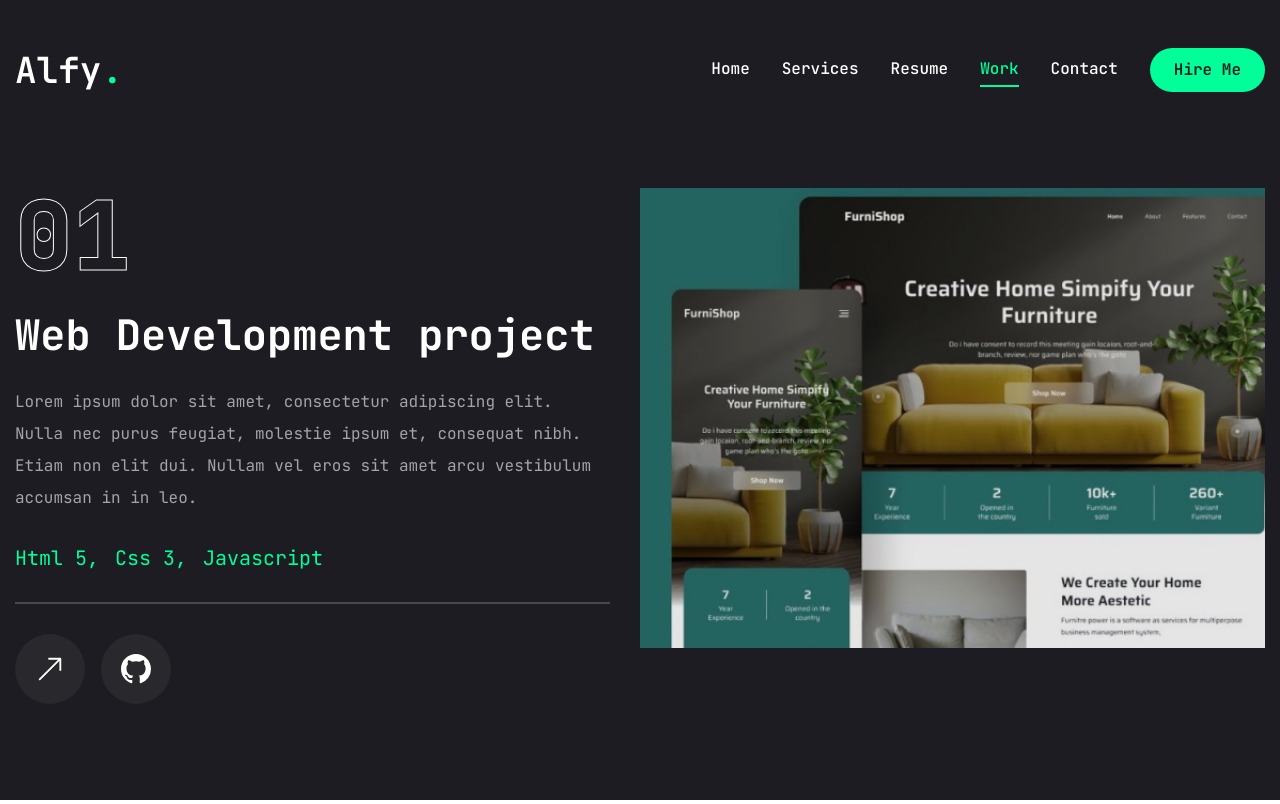
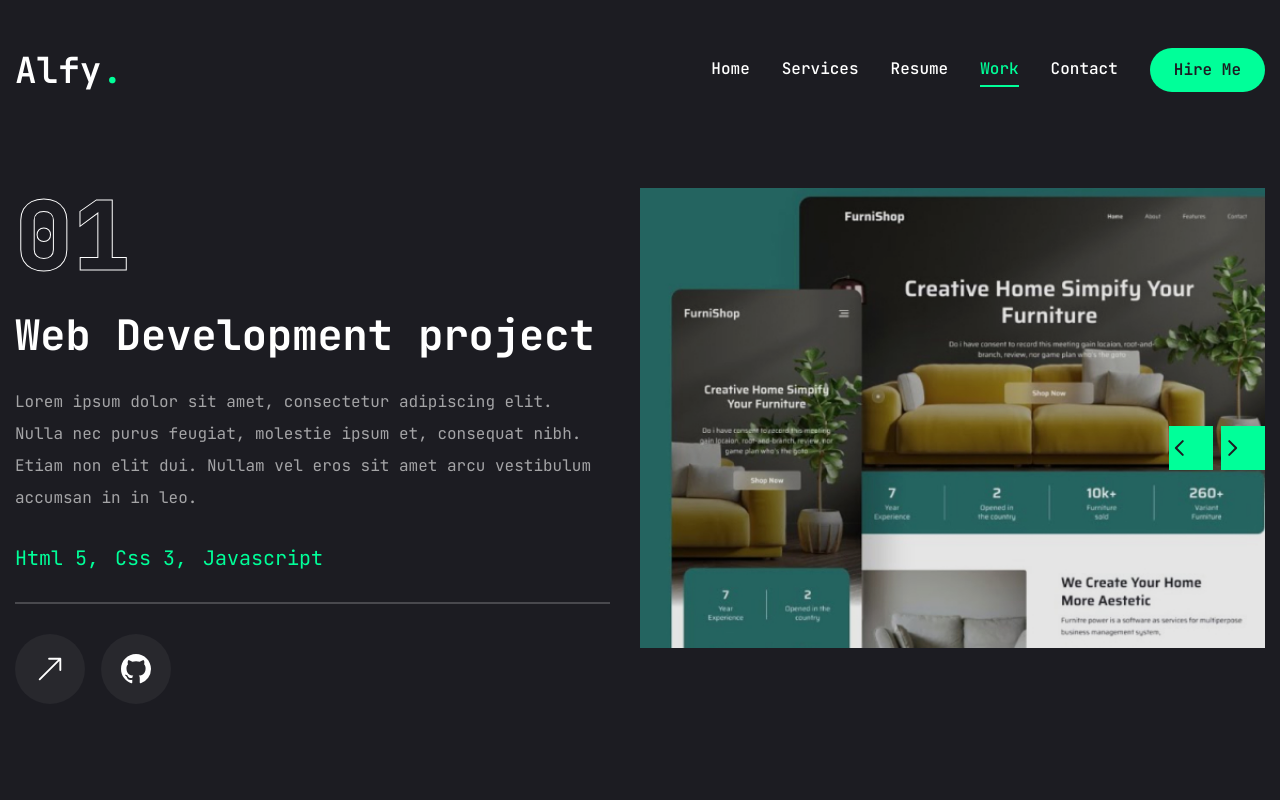
Before and after one commit to siezedeath/alfy-portfolio, a Next.js app: page /work in a window 1280 px wide. Built offline with nearby package versions, Linux system fonts and the light colour scheme.

Commit message:
work + work sliders complete
completed work section, just got contact page + hire me + some user-friendly features left

```diff
--- a/app/work/page.jsx
+++ b/app/work/page.jsx
@@ -154,7 +154,7 @@
                   </SwiperSlide>);
               })}
               {/** slider button */}
-              <WorkSliderBtns />
+              <WorkSliderBtns containerStyles="flex gap-2 absolute right-0 bottom-[calc(50%_-_22px)] xl: bottom-0 z-20 w-full justify-between xl:w-max xl:justify-none" btnStyles="bg-accent hover:bg-accent hover text-primary text-[22px] w-[44px] h-[44px] flex justify items-center transition-all "/>
             </Swiper>
           </div>
         </div>
--- a/components/ui/WorkSliderBtns.jsx
+++ b/components/ui/WorkSliderBtns.jsx
@@ -7,11 +7,11 @@
   const swiper = useSwiper();
   return (
     <div className={containerStyles}>
-      <button className={btnStyles}>
+      <button className={btnStyles} onClick={()=> swiper.slidePrev()} >
         <PiCaretLeftBold className={iconsStyles} />
       </button>
       <button className={btnStyles}>
-        <PiCaretRightBold className={iconsStyles} />
+        <PiCaretRightBold className={iconsStyles} onClick={()=> swiper.slideNext()} />
       </button>
     </div>
   );
```
